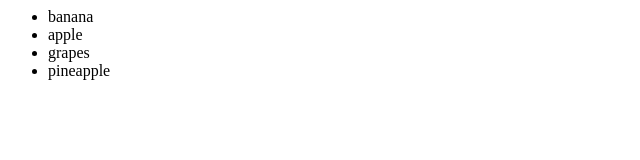
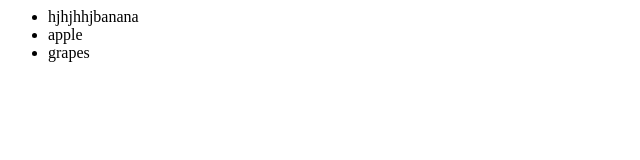
Before and after one commit to Damithsdemel/video-tut, a plain HTML site: page index.html in a window 1280 px wide. Shown: the whole page, without its empty margins (0-640 px from the left). Drawn offline with Linux system fonts and the light colour scheme.

Commit message:
I channged source code

```diff
--- a/index.html
+++ b/index.html
@@ -1,9 +1,9 @@
 <html>
 	<ul>
-	<li>banana
+	<li>hjhjhhjbanana
 	<li>apple
 	<li>grapes
-	<li>pineapple
+
 	</ul>
 
 
```
